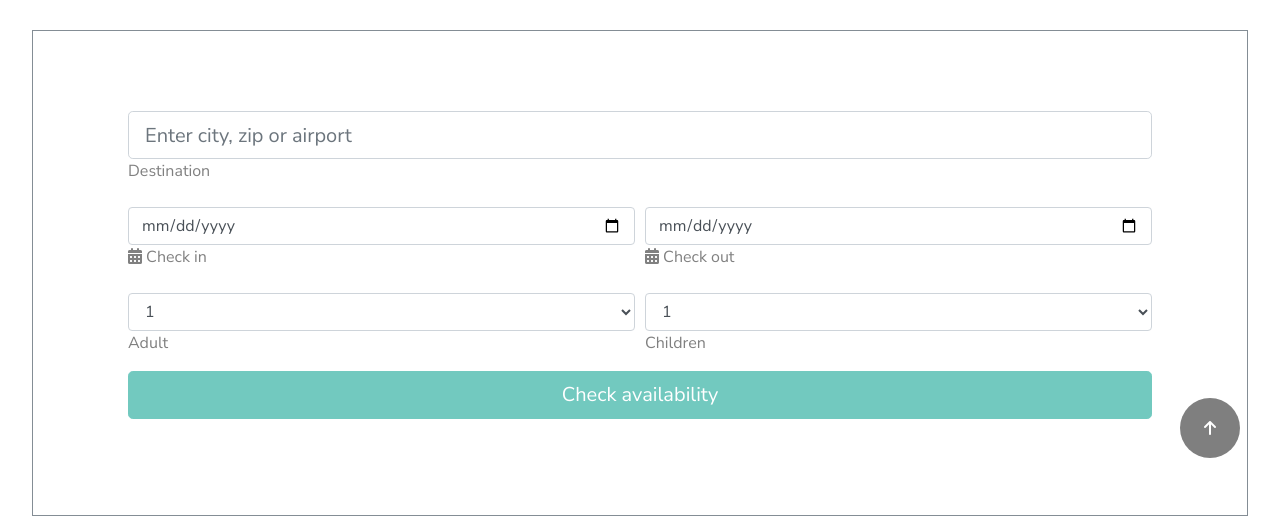
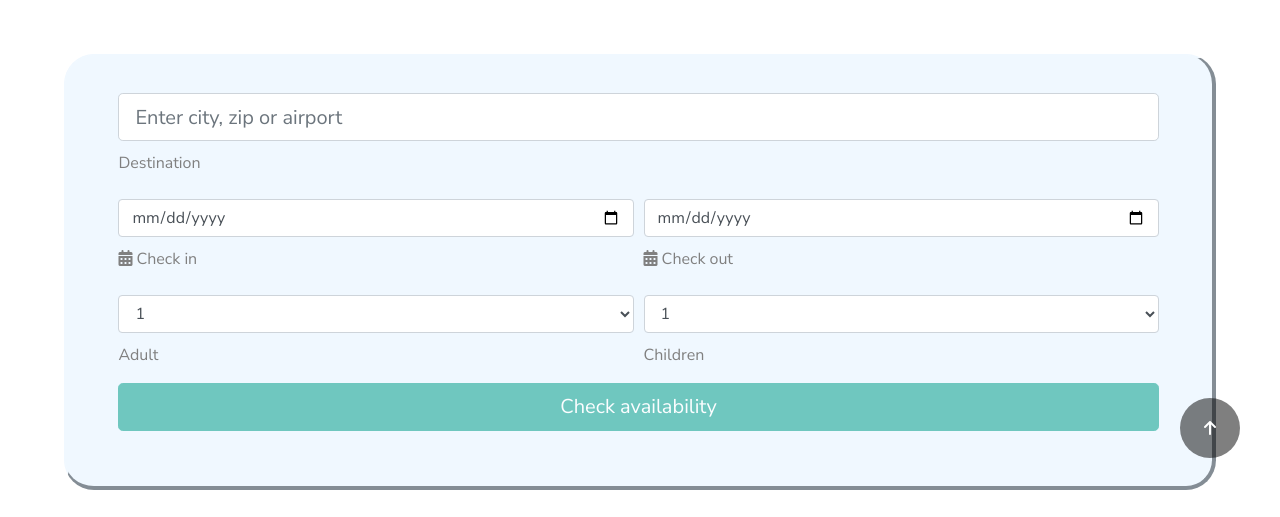
Before and after one commit to LiemLT/Project-1, a plain HTML site: page index.html in a window 1280 px wide. Shown: the part 302-819 px from the top of the page. Drawn offline with nearby package versions, Linux system fonts and the light colour scheme; a web font is replaced by a local one.

Commit message:
Add favicon logo + edit booking form.

```diff
--- a/css/styles.css
+++ b/css/styles.css
@@ -158,18 +158,25 @@ body {
 /* begin booking section */
 
 #booking {
-  border-top: 0.1rem solid #848d95;
-  border-left: 0.1rem solid #848d95;
-  border-right: 0.1rem solid #848d95;
-  border-bottom: 0.1rem solid #848d95;
-  margin-top: 10px;
-  padding: 5rem;
-  margin: 2rem;
+  border-top: 0.1rem solid aliceblue;
+  border-left: 0.1rem solid aliceblue;
+  border-right: 0.3rem solid #848d95;
+  border-bottom: 0.3rem solid #848d95;
+  padding: 2.4rem;
+  margin: 3.5rem 4rem 3rem 4rem;
+  border-radius: 30px;
+  background-color: aliceblue;
+}
+
+#booking .form-control {
+  margin-bottom: 10px;
 }
 
 #booking label {
 color: grey;
 }
+
+/* end booking section */
 
 /* Begin: Top-Partner CSS */
 .section-header h3 {
--- a/index.html
+++ b/index.html
@@ -5,6 +5,8 @@
     <meta charset="UTF-8">
     <meta name="viewport" content="width=device-width, initial-scale=1.0">
     <meta http-equiv="X-UA-Compatible" content="ie=edge">
+    <link rel="shortcut icon" href="img/favicon.ico" type="image/x-icon">
+    <link rel="icon" href="img/favicon.ico" type="image/x-icon">
     <link href="https://fonts.googleapis.com/css?family=Montserrat&display=swap" rel="stylesheet">
     <link rel="stylesheet" href="https://stackpath.bootstrapcdn.com/bootstrap/4.3.1/css/bootstrap.min.css"
         integrity="sha384-ggOyR0iXCbMQv3Xipma34MD+dH/1fQ784/j6cY/iJTQUOhcWr7x9JvoRxT2MZw1T" crossorigin="anonymous">
@@ -65,7 +67,7 @@
     </div>
 
     <section id="booking" class="booking-container">
-        <div class="container-fluid">
+        <div class="container">
             <form>
                 <div class="form-group">
                     <input type="text" class="form-control form-control-lg" placeholder="Enter city, zip or airport">
```
Also changed, not shown: img/favicon.ico (added).
